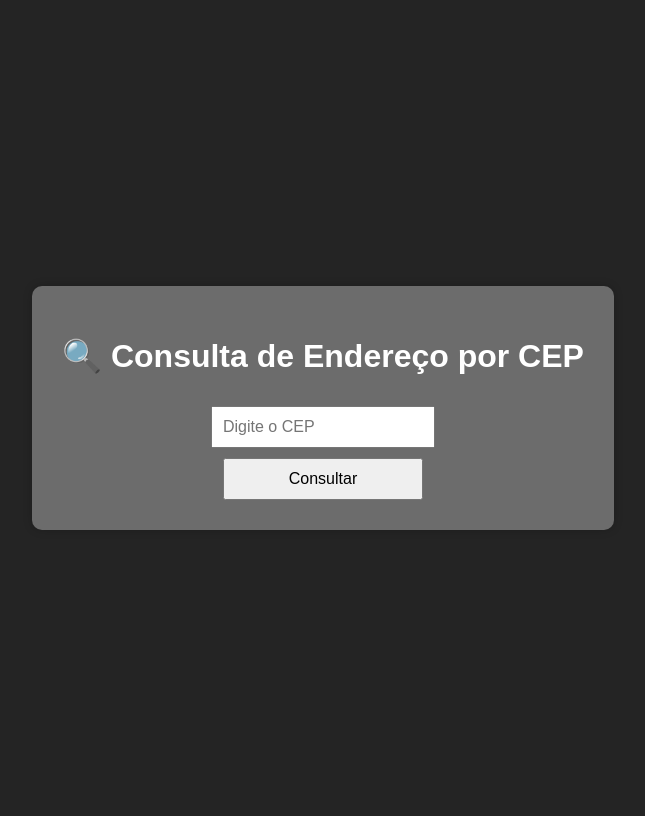
After one commit to nicolasplanas/API-CEP, a Flask app: page /pesquisacep in a window 1280 px wide. The commit adds this page. Shown: the whole page, without its empty margins (317-962 px from the left). Run offline with Flask 3, Linux system fonts and the light colour scheme.

Commit message:
Atualização visual 1

```diff
--- a/app.py
+++ b/app.py
@@ -1,4 +1,4 @@
-from flask import Flask, jsonify, render_template
+from flask import Flask, jsonify, render_template, request
 import requests
 
 app = Flask(__name__)
@@ -8,44 +8,45 @@ def hello():
     return render_template('home.html')
 
 # endpoint - pesquisar endereço através do cep, retorna em formato json
-@app.route('/pesquisacep/<cep>', methods=['GET'])
-def pesquisacep(cep):
+@app.route('/pesquisacep', methods=['GET', 'POST'])
+def pesquisacep():
 
-    url      = f"https://viacep.com.br/ws/{cep}/json/"
-    resposta = requests.get(url)
-    return resposta.json()
+    if  request.method == 'GET':
+        return render_template("paginacep.html")
 
-@app.route('/city-search/<city>', methods=['GET'])
-def searchcity(city):
+    elif request.method == 'POST':
+        cep      = request.form['cep']
+        url      = f"https://viacep.com.br/ws/{cep}/json/"
+        resposta = requests.get(url).json()
+        return render_template("paginacep.html", **resposta)
+
+def get_tempo(cidade):
 
     key      = "c4380707dde242f4b78202712252204"
-    url      = f"https://api.weatherapi.com/v1/current.json?key={key}&q={city}&lang=pt"
+    url      = f"https://api.weatherapi.com/v1/current.json?key={key}&q={cidade}&lang=pt"
+    result   = requests.get(url).json()
 
-    resposta = requests.get(url)
-    result   = resposta.json()
+    return {"temperatura" : result["current"]["temp_c"],
+            "umidade"     : result["current"]["humidity"],
+            "velvento"    : result["current"]["vis_km"],
+            "pressaoatim" : result["current"]["pressure_mb"],
+            "cidade"      : result["location"]["name"],
+            "regiao"      : result["location"]["region"],
+            "localhora"   : result["location"]["localtime"],
+            "pais"        : result["location"]["country"]}
 
-    # Verifica se veio erro na resposta
-    if "error" in result:
-        return jsonify({"erro": "Cidade não encontrada ou chave da API inválida."}), 404
+#retorna a previsão do tempo
+@app.route('/tempo', methods=['GET', 'POST'])
+def tempo():
 
-    temperatura = result["current"]["temp_c"]
-    umidade     = result["current"]["humidity"]
-    velvento    = result["current"]["vis_km"]
-    pressaoatim = result["current"]["pressure_mb"]
-    cidade      = result["location"]["name"]
-    regiao      = result["location"]["region"]
-    localhora   = result["location"]["localtime"]
-    pais        = result["location"]["country"]
+    if request.method == 'GET':
+        result = get_tempo("São Paulo")
+        return render_template("paginatempo.html", **result)
 
-    return render_template("paginatempo.html",
-                            temp=temperatura,
-                            umid=umidade,
-                            vento=velvento,
-                            pressao=pressaoatim,
-                            nome=cidade,
-                            estado=regiao,
-                            horalocal=localhora,
-                            pais=pais)
+    elif request.method == 'POST':
+        cidade = request.form['cidade']
+        result = get_tempo(cidade)
+        return render_template("paginatempo.html", **result)
 
 if __name__ == '__main__':
     app.run(debug=True)
--- /dev/null
+++ b/templates/paginacep.html
@@ -0,0 +1,58 @@
+<!DOCTYPE html>
+<html lang="pt-br">
+<head>
+    <meta charset="UTF-8">
+    <title>📨 Consulta CEP</title>
+    <style>
+        body {
+            font-family: Arial, sans-serif;
+            background-color: #242424;
+            display: flex;
+            justify-content: center;
+            align-items: center;
+            height: 100vh;
+            color: #fff;
+        }
+        .painel {
+            background-color: #6c6c6c;
+            padding: 30px;
+            border-radius: 10px;
+            text-align: center;
+            box-shadow: 0 0 10px rgba(0,0,0,0.2);
+        }
+        input, button {
+            padding: 10px;
+            font-size: 1em;
+            margin-top: 10px;
+            width: 200px;
+        }
+        .dado {
+            margin-top: 15px;
+            font-size: 1.2em;
+        }
+        .dado strong {
+            color: #fff;
+        }
+    </style>
+</head>
+<body>
+    <div class="painel">
+        <h1>🔍 Consulta de Endereço por CEP</h1>
+        <form method="POST">
+            <input type="text" name="cep" placeholder="Digite o CEP" required>
+            <br>
+            <button type="submit">Consultar</button>
+        </form>
+
+        {% if cep %}
+        <div class="dado">📍 CEP: <strong>{{ cep }}</strong></div>
+        <div class="dado">🏙️ Logradouro: <strong>{{ logradouro }}</strong></div>
+        <div class="dado">📦 Complemento: <strong>{{ complemento }}</strong></div>
+        <div class="dado">🏘️ Bairro: <strong>{{ bairro }}</strong></div>
+        <div class="dado">🏙️ Cidade: <strong>{{ localidade }}</strong></div>
+        <div class="dado">🗺️ Estado (UF): <strong>{{ uf }}</strong></div>
+        <div class="dado">🔄 IBGE: <strong>{{ ibge }}</strong></div>
+        {% endif %}
+    </div>
+</body>
+</html>
```
Also changed, not shown: templates/home.html (+6 -4 lines), templates/paginatempo.html (+35 -9 lines).
